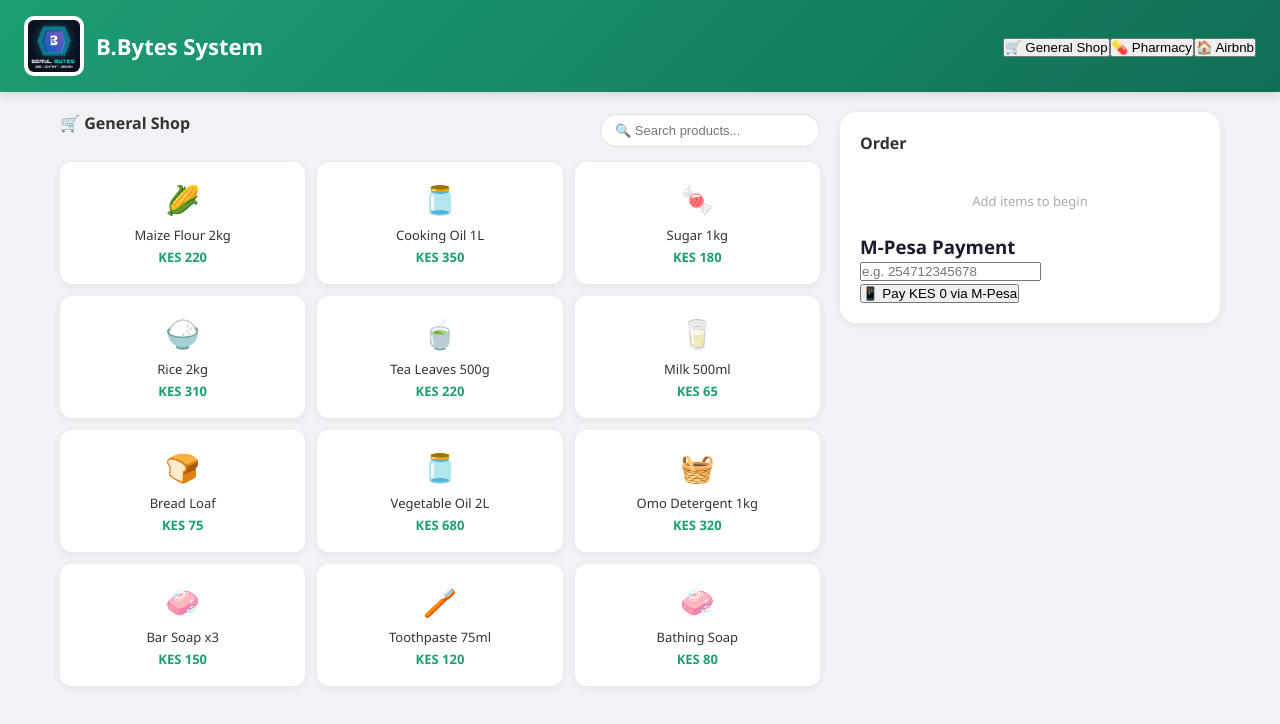
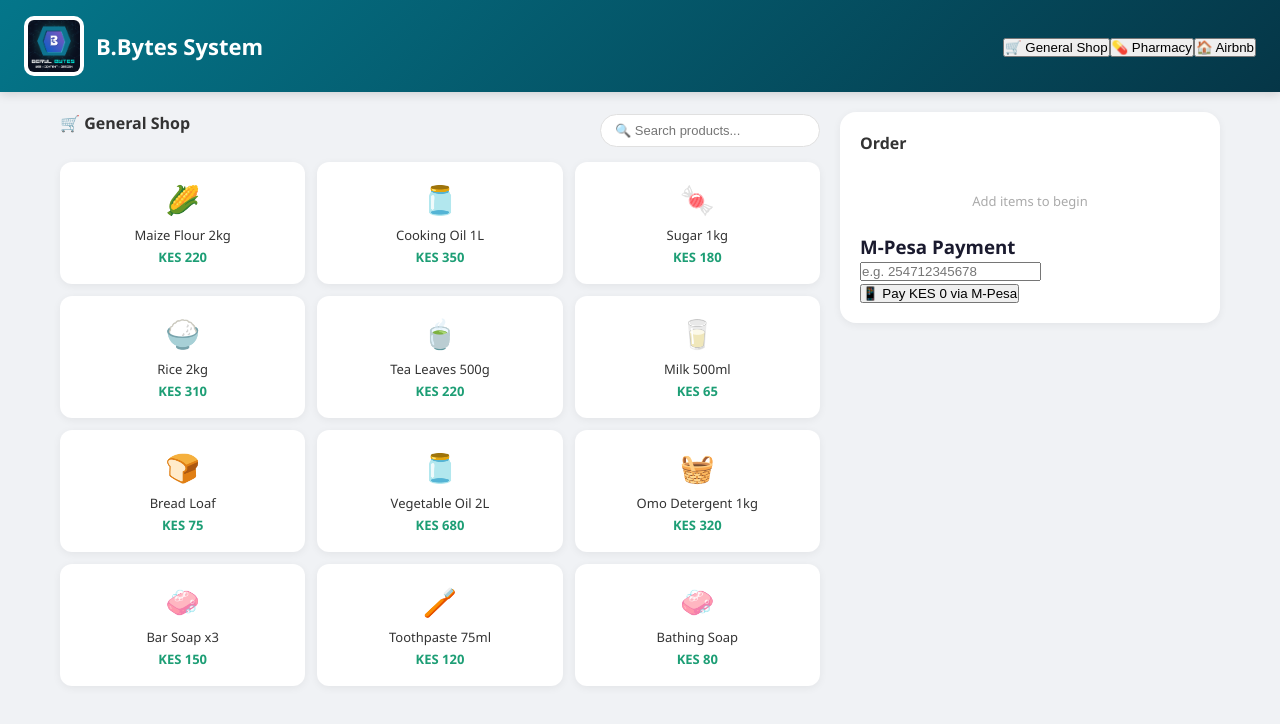
Before and after one commit to Mwesh2004/frontend, a React (Create React App) app: page / in a window 1280 px wide. Shown: the top 724 px of the page. Built offline with nearby package versions, Linux system fonts and the light colour scheme.

Commit message:
Update header background gradient for improved aesthetics

```diff
--- a/src/App.css
+++ b/src/App.css
@@ -9,7 +9,7 @@ body {
 .pos { min-height: 100vh; }
 
 .header {
-  background: linear-gradient(135deg, #1D9E75, #0F6E56);
+  background: linear-gradient(135deg, #04768a, #053647);
   padding: 16px 24px;
   color: white;
   display: flex;
```
